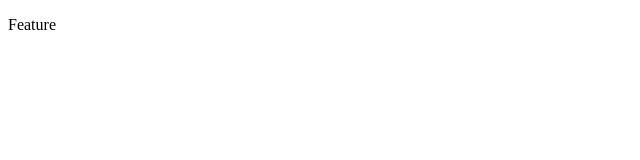
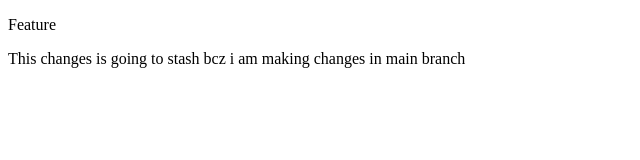
Before and after one commit to MNShakib/gitAssignment, a plain HTML site: page feature.html in a window 1280 px wide. Shown: the whole page, without its empty margins (0-640 px from the left). Drawn offline with Linux system fonts and the light colour scheme.

Commit message:
stash done

```diff
--- a/feature.html
+++ b/feature.html
@@ -7,6 +7,6 @@
 </head>
 <body>
     <p>Feature</p>
-
+    <p>This changes is going to stash bcz i am making changes in main branch</p>
 </body>
 </html>
```
